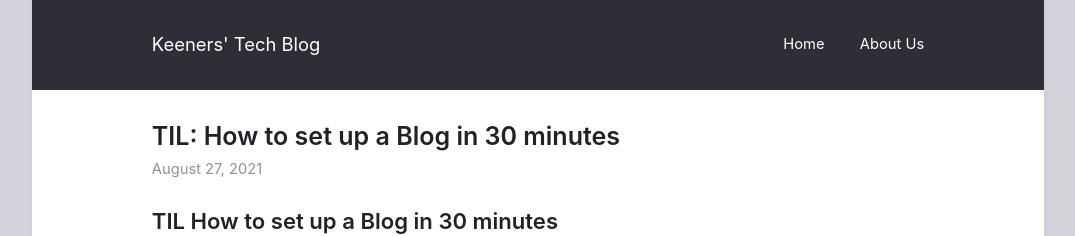
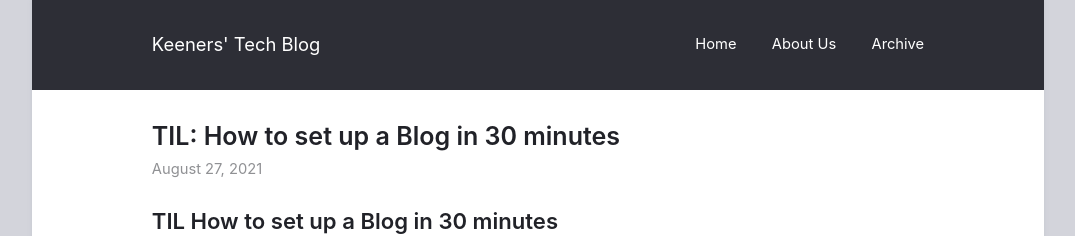
Before and after one commit to mistersender/keeners-blog, a Jekyll site: the page built from index.html, in a window 1280 px wide. Shown: the top 236 px of the page, without its empty margins (102-1177 px from the left). Built offline with Jekyll 4.4.1, drawn with Linux system fonts in a browser that asks for light colours.

Commit message:
config update

```diff
--- a/_config.yml
+++ b/_config.yml
@@ -18,10 +18,12 @@ minimal: false             # use a dark header
 navigation:                # accepts {file, title, url, icon, sidebaricon}
   - {file: "index.html"}
   - {file: "about.md"}
+  - {file: "archive.html"}
 
 external:                  # shows a footer with social links - for available icons see fontawesome.com/icons
-  - {title: Mail, icon: envelope, url: "mailto:triadwebcrafters@gmail.com"}
-  - {title: Github, icon: github, url: "https://github.com/mistersender"}
+  # - {title: Mail, icon: envelope, url: "mailto:triadwebcrafters@gmail.com"}
+  - {title: "Jessica's Github", icon: github, url: "https://github.com/mistersender"}
+  - {title: "Austin's Github", icon: github, url: "https://github.com/dv8fromtheworld"}
   - {title: Subscribe, icon: rss, url: "/feed.xml"}
 
 comments:
```
